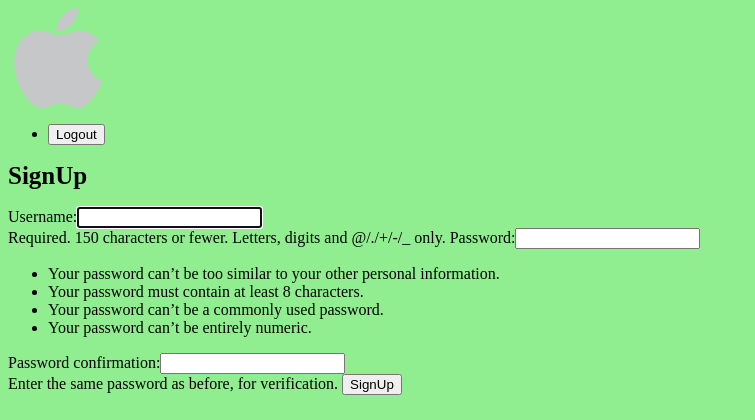
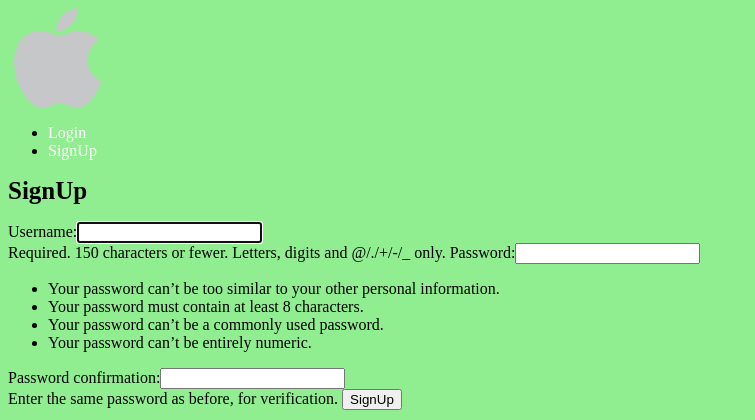
Before and after one commit to sohailzone/mysite, a Django app: page /accounts/signup/ in a window 1280 px wide. Shown: the top 420 px of the page, without its empty margins (0-755 px from the left). Run offline with Django 3.2, Linux system fonts and the light colour scheme.

Commit message:
commit 28-03 1.45

```diff
--- a/templates/base_layout.html
+++ b/templates/base_layout.html
@@ -8,12 +8,18 @@
     <a href="{% url 'articles:list' %}"><img width="100px" height="100px" src="{% static 'if_apple.png' %}" alt="" /></a>
     <nav>
       <ul>
+        {% if user.is_authenticated %}
         <li>
           <form class="logout-link" action="{% url 'accounts:logout' %}" method="post">
             {% csrf_token %}
             <button type="submit">Logout</button>
           </form>
         </li>
+          <li><a href="{% url 'articles:create' %}">Create Article</a></li>
+        {% else %}
+          <li><a href="{% url 'accounts:login' %}">Login</a></li>
+            <li><a href="{% url 'accounts:signup' %}">SignUp</a></li>
+        {% endif %}
       </ul>
     </nav>
 
```
Also changed, not shown: db.sqlite3.
